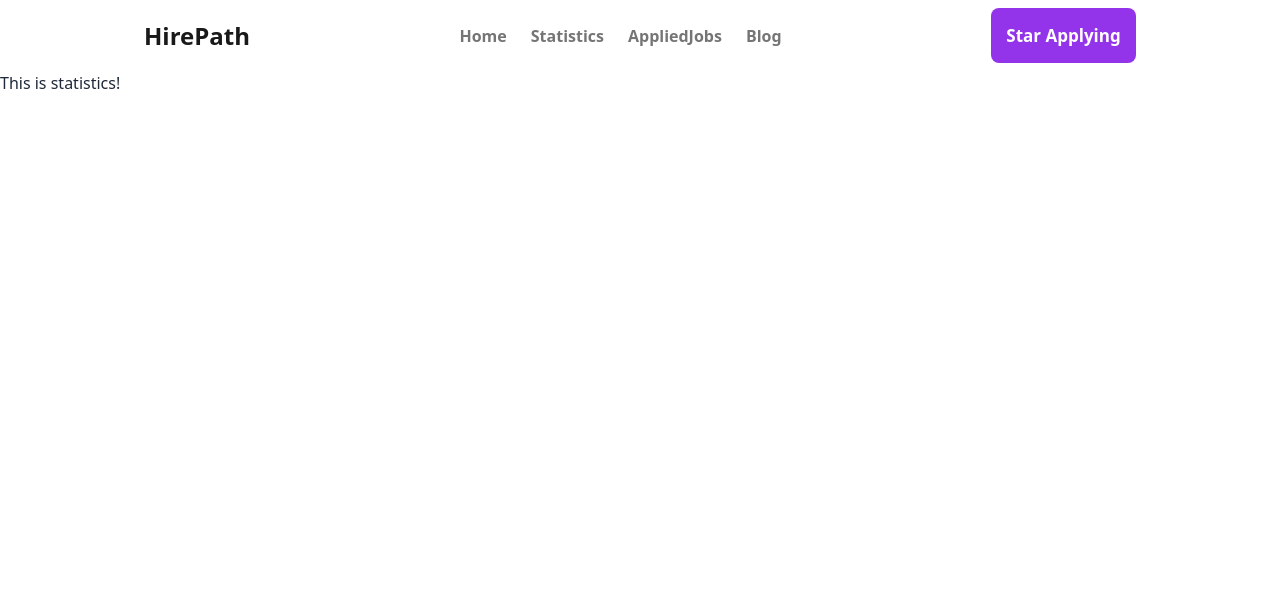
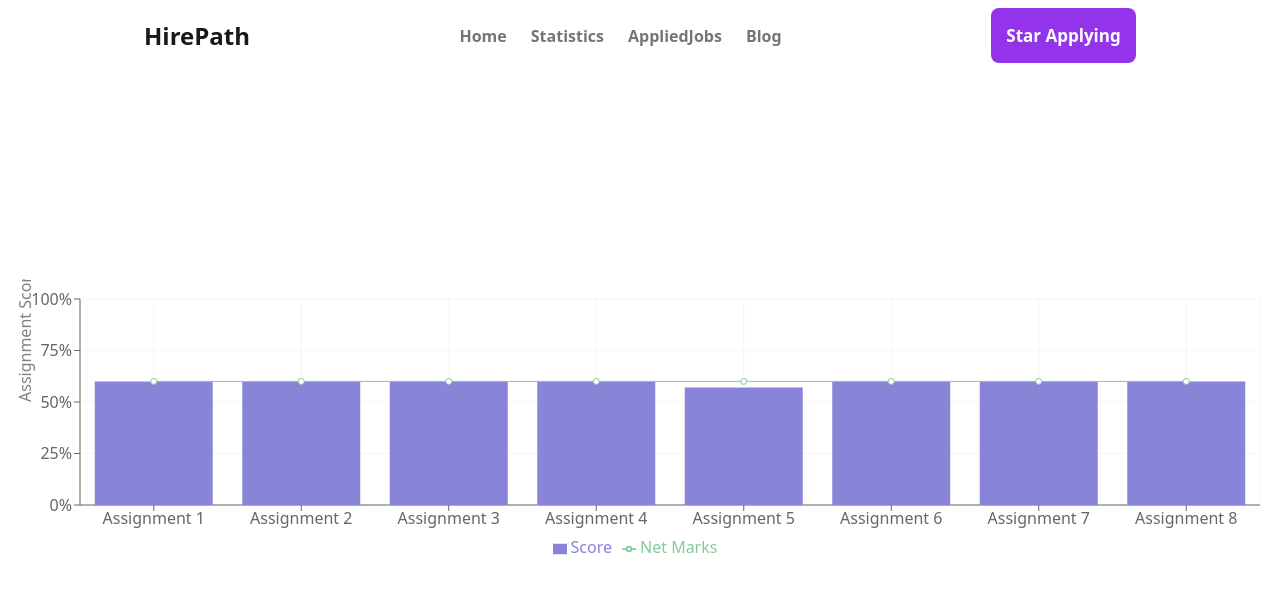
Before and after one commit to mahdee18/hire-path, a React (Vite) app: page /statistics in a window 1280 px wide. Shown: the top 594 px of the page. Built offline with nearby package versions, Linux system fonts and the light colour scheme.

Commit message:
Statistic page updated

```diff
--- a/package.json
+++ b/package.json
@@ -15,6 +15,7 @@
     "react": "^18.2.0",
     "react-dom": "^18.2.0",
     "react-router-dom": "^6.10.0",
+    "recharts": "^2.5.0",
     "sort-by": "^1.2.0"
   },
   "devDependencies": {
--- a/src/components/Statistic/Statistic.jsx
+++ b/src/components/Statistic/Statistic.jsx
@@ -1,11 +1,64 @@
-import React from 'react';
+import React, { PureComponent } from 'react';
+import {
+  ResponsiveContainer,
+  ComposedChart,
+  Line,
+  Bar,
+  XAxis,
+  YAxis,
+  CartesianGrid,
+  Tooltip,
+  Legend,
+} from 'recharts';
 
-const Statistic = () => {
+const data = [
+  { name: 'Assignment 1', score: 60, netMarks: 60 },
+  { name: 'Assignment 2', score: 60, netMarks: 60 },
+  { name: 'Assignment 3', score: 60, netMarks: 60 },
+  { name: 'Assignment 4', score: 60, netMarks: 60 },
+  { name: 'Assignment 5', score: 57, netMarks: 60 },
+  { name: 'Assignment 6', score: 60, netMarks: 60 },
+  { name: 'Assignment 7', score: 60, netMarks: 60 },
+  { name: 'Assignment 8', score: 60, netMarks: 60 }
+];
+
+class Statistic extends PureComponent {
+  render() {
     return (
-        <div>
-            This is statistics!
-        </div>
+      <div style={{ width: '100%', height: 300 }} className='my-52'>
+        <ResponsiveContainer>
+          <ComposedChart
+            data={data}
+            margin={{ top: 20, right: 20, bottom: 20, left: 20 }}
+          >
+            <CartesianGrid stroke="#f5f5f5" />
+            <XAxis dataKey="name" />
+            <YAxis
+              label={{
+                value: 'Assignment Score',
+                angle: -90,
+                position: 'insideLeft',
+              }}
+              tickFormatter={(value) => `${value}%`}
+              domain={[0, 100]}
+            />
+            <Tooltip
+              formatter={(value) => `${value}%`}
+              labelFormatter={(label) => ` ${label}`}
+            />
+            <Legend />
+            <Bar dataKey="score" name="Score" fill="#8884d8" />
+            <Line
+              type="monotone"
+              dataKey="netMarks"
+              name="Net Marks"
+              stroke="#82ca9d"
+            />
+          </ComposedChart>
+        </ResponsiveContainer>
+      </div>
     );
-};
+  }
+}
 
 export default Statistic;
```
Also changed, not shown: 1 other file (tests, documents, lock files or other folders).
